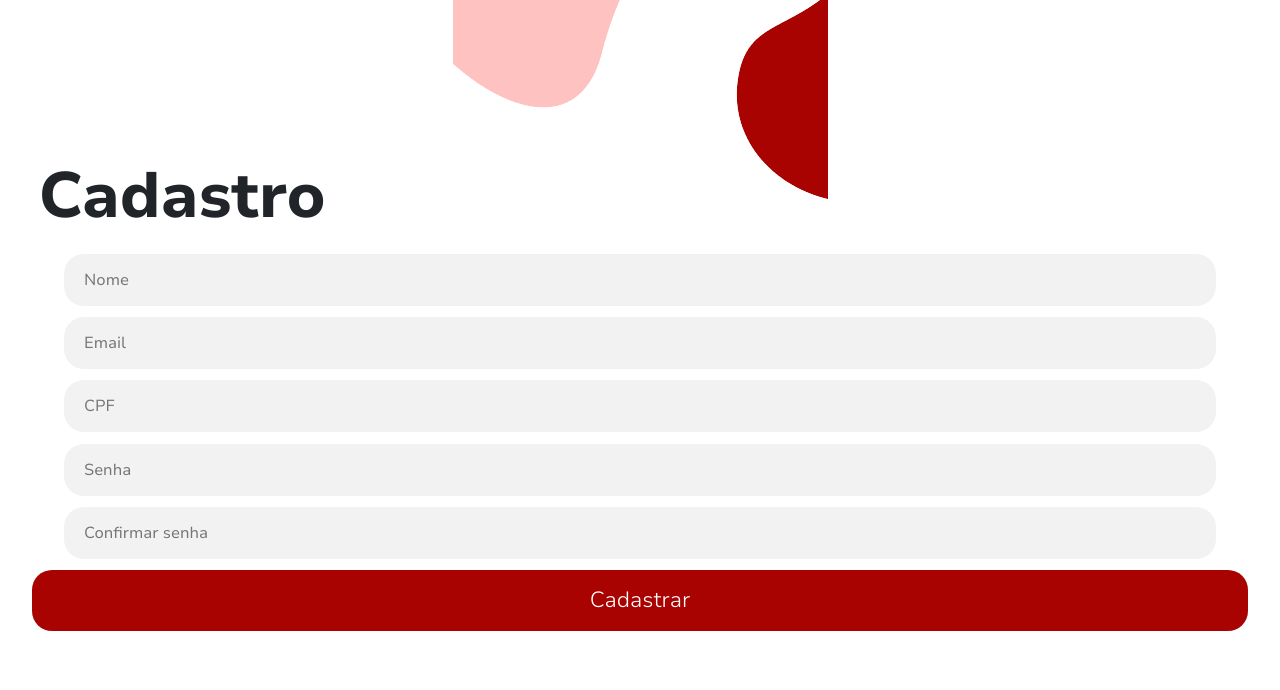
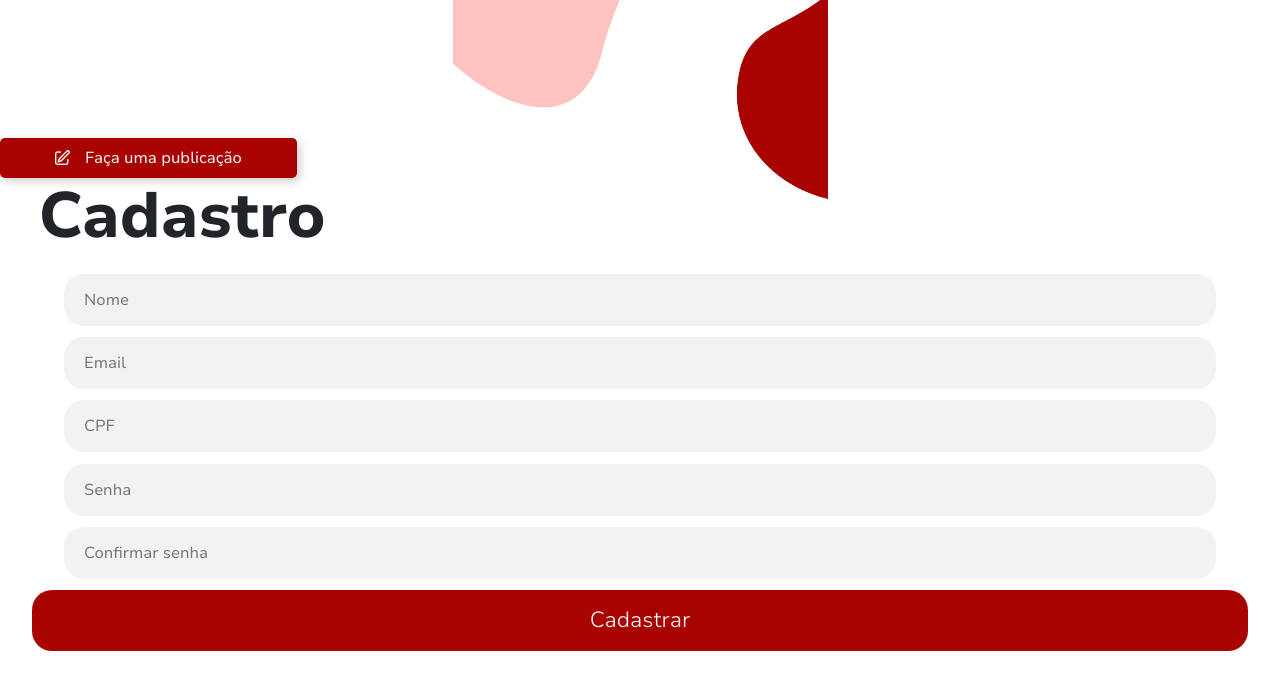
Before and after one commit to Solvers-Co/Learn-Link, a React (Create React App) app in the folder front-end/: page /cadastro in a window 1280 px wide. Shown: the top 690 px of the page. Built offline with nearby package versions, Linux system fonts and the light colour scheme; the HTML template or start-up script is replaced by a standard one.

Commit message:
feat: início do desenvolvimento do botão para fazer publicação e do popup

```diff
--- /dev/null
+++ b/front-end/src/mobile/components/botoes/botaoFazerPublicacao/BotaoFazerPublicacao.jsx
@@ -0,0 +1,32 @@
+import React, { useState } from "react";
+import styles from "./BotaoFazerPublicacao.module.css";
+import editarIcone from "../../../utils/assets/editar.png";
+import Popup from "../../popup/Popup";
+
+function BotaoFazerPublicacao() {
+    const [isPopupOpen, setPopupOpen] = useState(false);
+
+    const abrirPopup = () => {
+        setPopupOpen(true);
+    };
+
+    const fecharPopup = () => {
+        setPopupOpen(false);
+    };
+
+    return (
+        <>
+            <button
+                className={styles["botaoFazerPublicacao"]}
+                onClick={abrirPopup}
+            >
+                <img src={editarIcone} alt="Editar" />
+                Faça uma publicação
+            </button>
+
+            {isPopupOpen && <Popup fecharPopup={fecharPopup} />}
+        </>
+    );
+}
+
+export default BotaoFazerPublicacao;
--- /dev/null
+++ b/front-end/src/mobile/components/botoes/botaoFazerPublicacao/BotaoFazerPublicacao.module.css
@@ -0,0 +1,23 @@
+@font-face {
+    font-family: "NunitoSansRegular";
+    src: url('../../../utils/fonts/Nunito_Sans/static/NunitoSans_10pt-Regular.ttf') format("truetype");
+}
+
+.botaoFazerPublicacao{
+    background-color: #A80301;
+    width: 297px;
+    height: 40px;
+    border-radius: 5px;
+    color: #FFFFFF;
+    font-family: "NunitoSansRegular", sans-serif;
+    font-size: 16px;
+    border-style: none;
+    box-shadow: 3px 3px 10px hsl(0, 0%, 0%, .2);
+    display: flex;
+    align-items: center;
+    gap: 15px;
+}
+
+.botaoFazerPublicacao:hover{
+    background-color: #C40602;
+}
--- /dev/null
+++ b/front-end/src/mobile/components/popup/Popup.jsx
@@ -0,0 +1,20 @@
+import React from "react";
+import styles from "./Popup.module.css";
+
+function Popup({ fecharPopup }) {
+    return (
+        <div className={styles["popupOverlay"]}>
+            <div className={styles["popup"]}>
+                <button className={styles["closeButton"]} onClick={fecharPopup}>
+                    &times;
+                </button>
+                <div className={styles["popupContent"]}>
+                    <h2>Título da Publicação</h2>
+                    <p>Conteúdo do popup ou formulário vai aqui.</p>
+                </div>
+            </div>
+        </div>
+    );
+}
+
+export default Popup;
--- /dev/null
+++ b/front-end/src/mobile/components/popup/Popup.module.css
@@ -0,0 +1,8 @@
+.popup{
+    z-index: 1;
+    left: 0;
+    top: 0;
+    width: 200px;
+    height: 200px;
+    background-color: rgba(0, 0, 0);
+}
--- a/front-end/src/mobile/pages/cadastro/Cadastro.jsx
+++ b/front-end/src/mobile/pages/cadastro/Cadastro.jsx
@@ -5,6 +5,7 @@ import { useNavigate } from "react-router-dom";
 import styles from "./Cadastro.module.css";
 import InputFormulario from "../../components/inputs/inputFormularios/InputFormulario";
 import Botao from "../../components/botoes/botaoLoginCadastro/Botao";
+import BotaoFazerPublicacao from "../../components/botoes/botaoFazerPublicacao/BotaoFazerPublicacao";
 
 const Cadastro = () => {
     const navigate = useNavigate();
@@ -37,6 +38,7 @@ const Cadastro = () => {
 
     return (
         <div className={styles['container']}>
+            <BotaoFazerPublicacao />
             <h1 className={styles['cadastroMobileTitulo']}>Cadastro</h1>
             <div className={styles['divInputs']}>
                 <InputFormulario  placeHolder="Nome" value={nome} onChange={(e) => handleInputChange(e, setNome)}/>
```
Also changed, not shown: front-end/src/mobile/utils/assets/editar.png (added).
